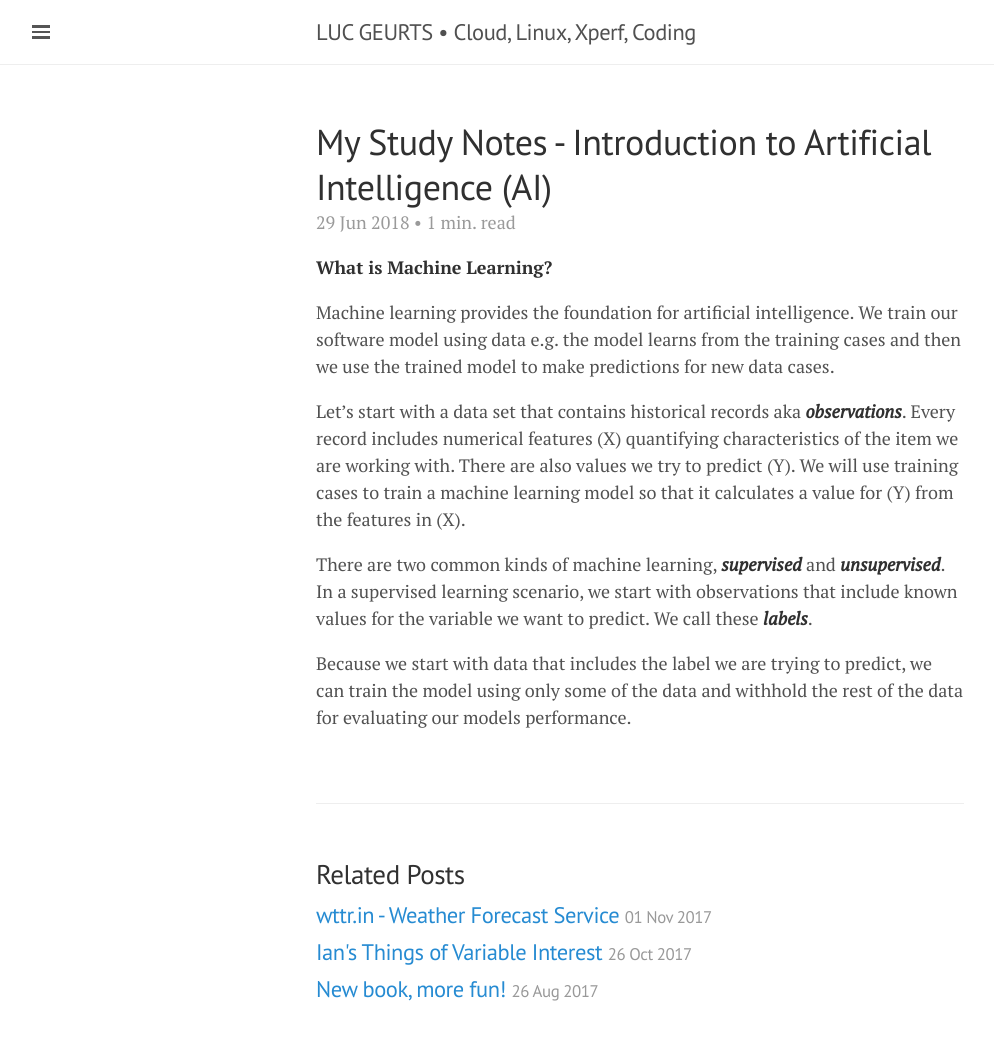
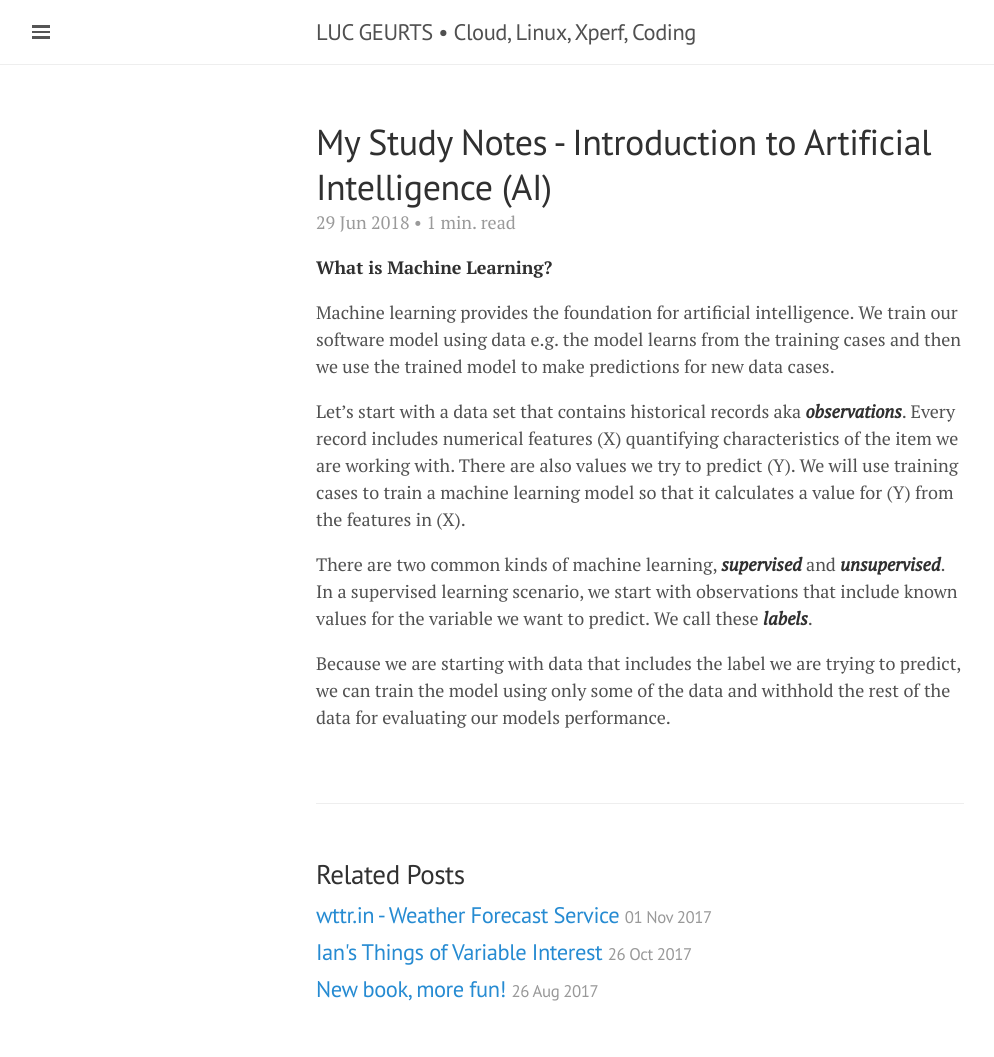
Before and after one commit to lgeurts/lgeurts.github.io, a Jekyll site: the page built from _posts/2018-06-29-introduction-to-artificial-intelligence.md, in a window 1280 px wide. Shown: the whole page, without its empty margins (0-994 px from the left). Built offline with Jekyll 4.4.1, drawn with Linux system fonts in a browser that asks for light colours; nearby versions of some CDN libraries; comment, search, counter and statistics services are not loaded.

Commit message:
Update 2018-06-29-introduction-to-artificial-intelligence.md

```diff
--- a/_posts/2018-06-29-introduction-to-artificial-intelligence.md
+++ b/_posts/2018-06-29-introduction-to-artificial-intelligence.md
@@ -16,4 +16,4 @@ There are also values we try to predict (Y). We will use training cases to train
 
 There are two common kinds of machine learning, ***supervised*** and ***unsupervised***. In a supervised learning scenario, we start with  observations that include known values for the variable we want to predict. We call these ***labels***.
 
-Because we start with data that includes the label we are trying to predict, we can train the model using only some of the data and withhold the rest of the data for evaluating our models performance.
+Because we are starting with data that includes the label we are trying to predict, we can train the model using only some of the data and withhold the rest of the data for evaluating our models performance.
```
